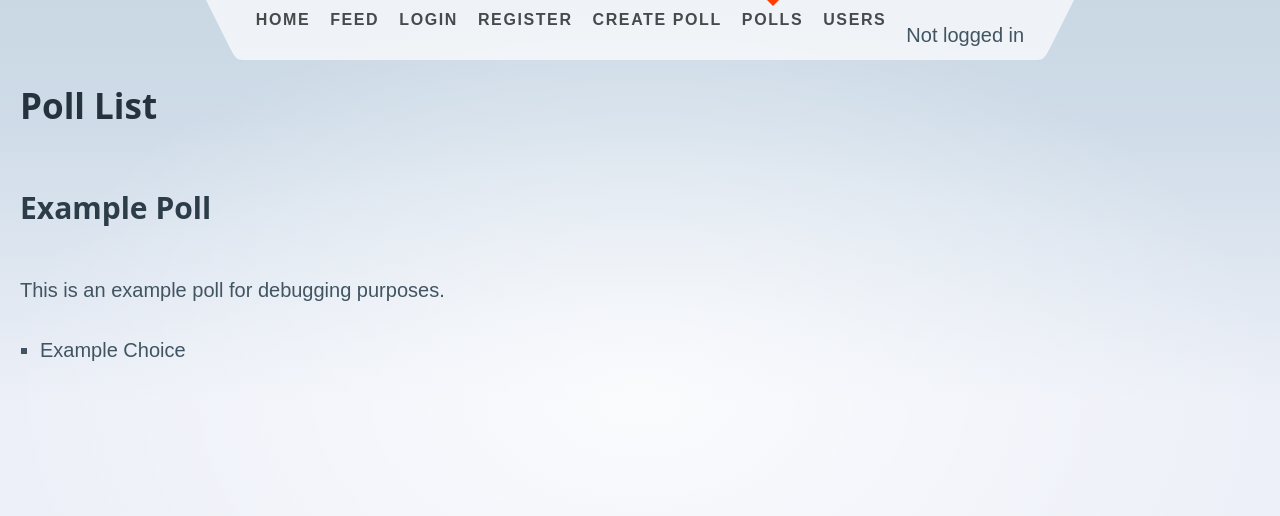
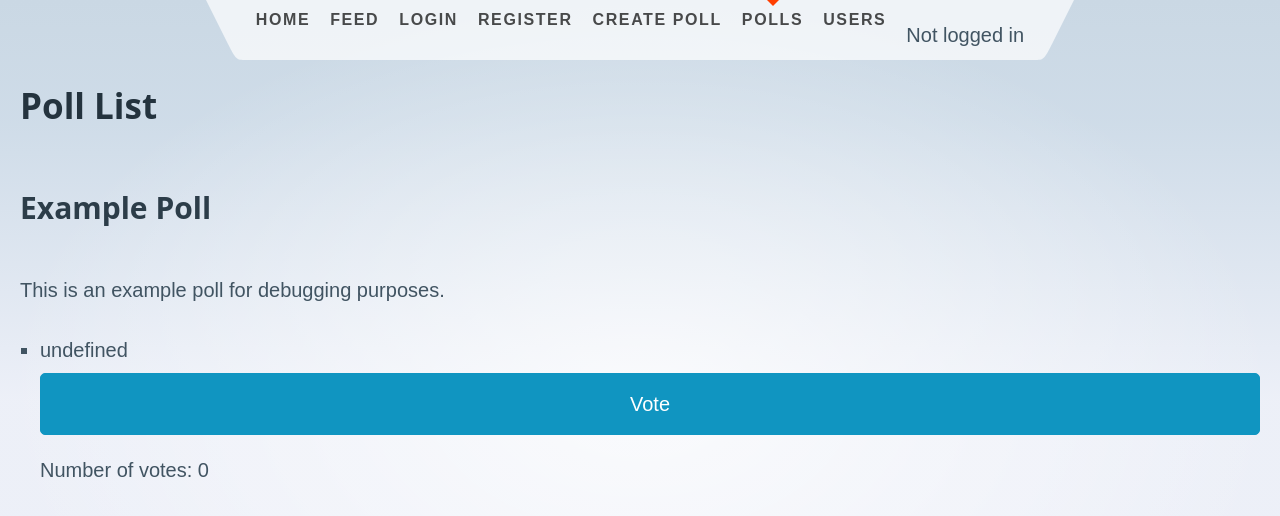
Before and after one commit to Grusinator/co-opinion, a SvelteKit app: page /listPolls in a window 1280 px wide. Shown: the top 516 px of the page. Built offline with nearby package versions, Linux system fonts and the light colour scheme.

Commit message:
attempt to make votes work

```diff
--- a/src/routes/api/vote.ts
+++ b/src/routes/api/vote.ts
@@ -8,8 +8,18 @@ interface Vote {
 
 class VoteController {
   private votes: Vote[] = [];
+  listVotes() {
+	  return this.votes;
+  }
 
-  createVote(vote: Vote): Vote {
+
+  createVote(username: string, pollID: number, choiceID: number): Vote {
+    const vote: Vote = {
+      Username: username,
+      PollID: pollID,
+      ChoiceID: choiceID,
+      Timestamp: new Date()
+    };
     this.votes.push(vote);
     return vote;
   }
--- a/src/routes/listPolls/+page.svelte
+++ b/src/routes/listPolls/+page.svelte
@@ -1,8 +1,11 @@
 <script>
 	import { pollController } from '../api/poll';
 	import { choiceController } from '../api/choice';
+	import { voteController } from '../api/vote';
+	import { currentUser } from '../api/user';
 	let polls = pollController.listPolls();
 	let choices = choiceController.listChoices();
+	let votes = voteController.listVotes();
 
 	// Add an example poll for debugging
 	polls = [
@@ -17,9 +20,19 @@
 		...choices,
 		{
 			ChoiceText: 'Example Choice',
-			PollID: 'example-poll-id'
+			PollID: 'example-poll-id',
 		}
 	];
+
+	//pollController.createPoll('Example Poll', 'This is an example poll for debugging purposes.', 'example-user-id');
+
+
+	function vote(pollID, choiceID) {
+		voteController.createVote(currentUser.Username, pollID, choiceID);
+	}
+
+	// how do i make the vote button work? something with how the subscribe thing is working
+
 </script>
 
 <h2>Poll List</h2>
@@ -31,7 +44,9 @@
 		<ul>
 			{#each choices as choice}
 				{#if choice.PollID === poll.PollID}
-					<li>{choice.ChoiceText}</li>
+					<li>{choice.Text}</li>
+					<button on:click={() => vote(poll.PollID, choice.ChoiceID)}>Vote</button>
+					<p>Number of votes: {votes.filter(vote => vote.ChoiceID === choice.ChoiceID).length}</p>
 				{/if}
 			{/each}
 		</ul>
```
